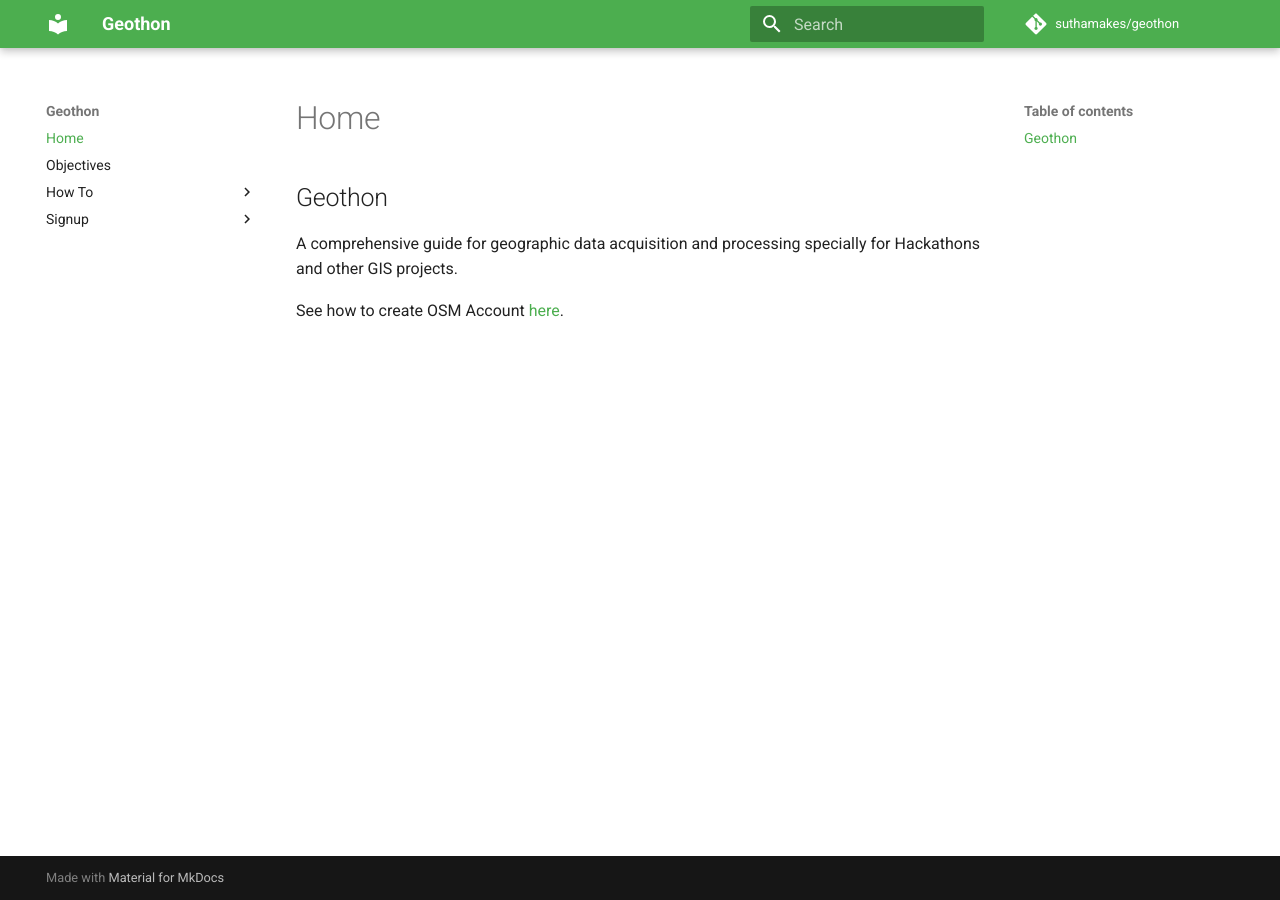
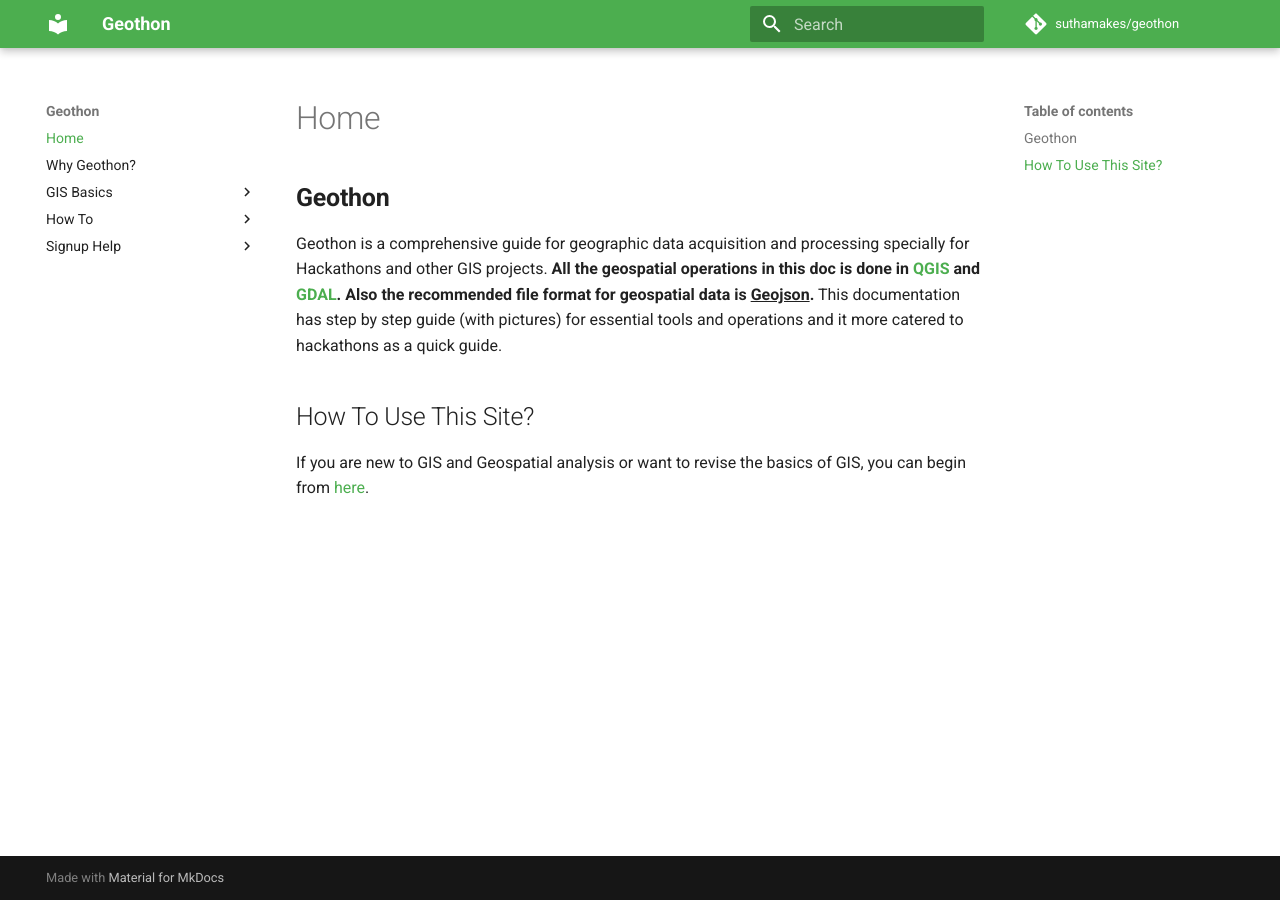
Before and after one commit to suthamakes/geothon, an MkDocs documentation site: the page built from docs/index.md, in a window 1280 px wide. Built offline with MkDocs 1.6.1 and Material for MkDocs 9.7.7, drawn with Linux system fonts in a browser that asks for light colours; comment, search, counter and statistics services are not loaded.

Commit message:
modified and added contents to the site

```diff
--- a/docs/index.md
+++ b/docs/index.md
@@ -1,6 +1,8 @@
 
-## Geothon
+## **Geothon**
 
-A comprehensive guide for geographic data acquisition and processing specially for Hackathons and other GIS projects.
+Geothon is a comprehensive guide for geographic data acquisition and processing specially for Hackathons and other GIS projects. **All the geospatial operations in this doc is done in [QGIS](https://www.qgis.org/en/site/) and [GDAL](https://gdal.org/index.html). Also the recommended file format for geospatial data is <u>Geojson</u>.** This documentation has step by step guide (with pictures) for essential tools and operations and it more catered to hackathons as a quick guide.
 
-See how to create OSM Account [here](./Signup/osm.md).
+## How To Use This Site?
+
+If you are new to GIS and Geospatial analysis or want to revise the basics of GIS, you can begin from [here](./GIS%20Basics/index.md).
--- a/docs/objectives.md
+++ b/docs/objectives.md
@@ -0,0 +1 @@
+# Why Geothon?
```
Also changed, not shown: docs/GIS Basics/index.md (added, +1 -0 lines), docs/Signup Help/osm.md (renamed from docs/Signup/osm.md).
